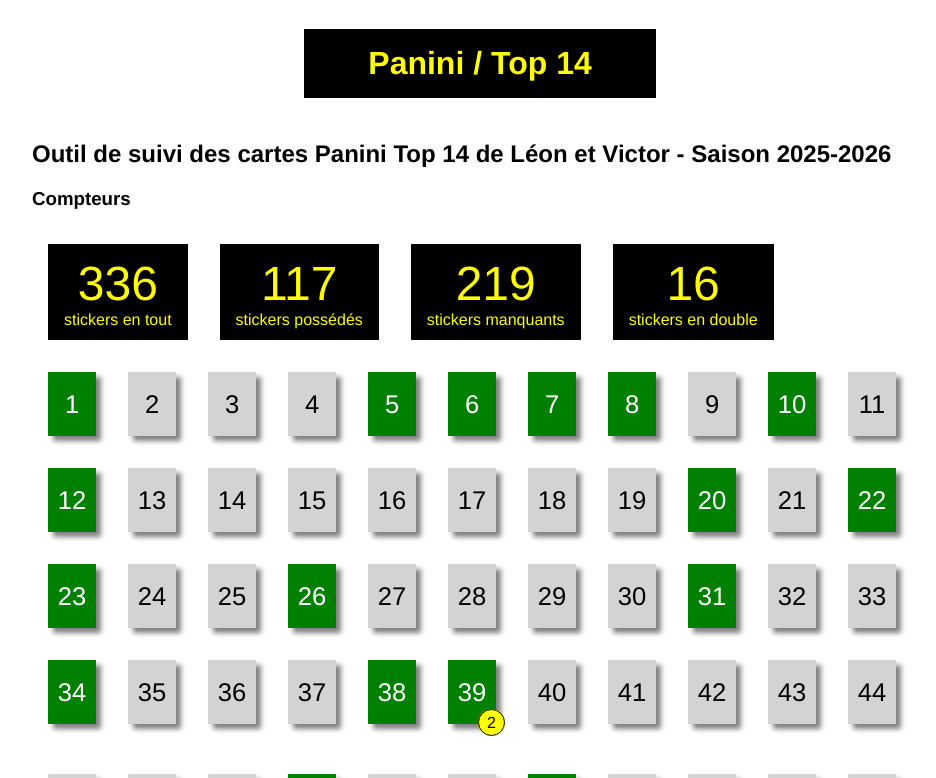
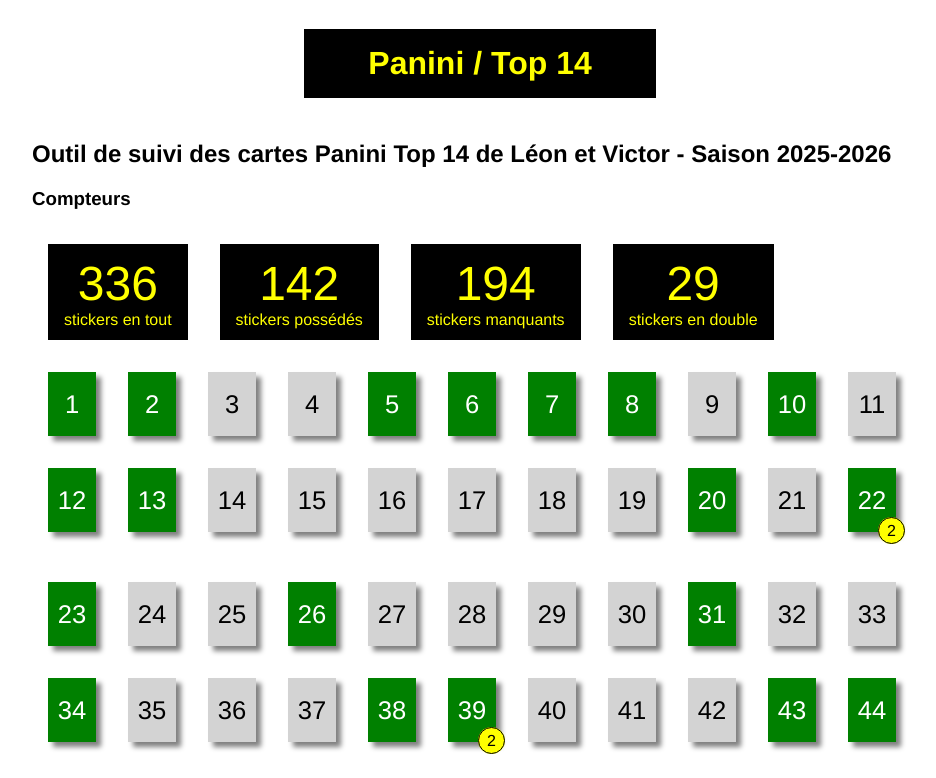
Before and after one commit to mdeverdelhan/panini-top14, an Angular app: page / in a window 1280 px wide. Shown: the top 778 px of the page, without its empty margins (160-1096 px from the left). Built offline with nearby package versions, Linux system fonts and the light colour scheme.

Commit message:
Add stickers

```diff
--- a/src/app/app.ts
+++ b/src/app/app.ts
@@ -15,7 +15,7 @@
 
   protected readonly stickers = signal<DonneeSticker[]>([
   { id: 1, possession: true },
-  { id: 2, possession: false },
+  { id: 2, possession: true },
   { id: 3, possession: false },
   { id: 4, possession: false },
   { id: 5, possession: true },
@@ -26,7 +26,7 @@
   { id: 10, possession: true },
   { id: 11, possession: false },
   { id: 12, possession: true },
-  { id: 13, possession: false },
+  { id: 13, possession: true },
   { id: 14, possession: false },
   { id: 15, possession: false },
   { id: 16, possession: false },
@@ -35,7 +35,7 @@
   { id: 19, possession: false },
   { id: 20, possession: true },
   { id: 21, possession: false },
-  { id: 22, possession: true },
+  { id: 22, possession: true, exemplaires: 2 },
   { id: 23, possession: true },
   { id: 24, possession: false },
   { id: 25, possession: false },
@@ -56,14 +56,14 @@
   { id: 40, possession: false },
   { id: 41, possession: false },
   { id: 42, possession: false },
-  { id: 43, possession: false },
-  { id: 44, possession: false },
-  { id: 45, possession: false },
+  { id: 43, possession: true },
+  { id: 44, possession: true },
+  { id: 45, possession: true },
   { id: 46, possession: false },
   { id: 47, possession: false },
   { id: 48, possession: true },
   { id: 49, possession: false },
-  { id: 50, possession: false },
+  { id: 50, possession: true },
   { id: 51, possession: true },
   { id: 52, possession: false },
   { id: 53, possession: false },
@@ -73,8 +73,8 @@
   { id: 57, possession: true },
   { id: 58, possession: false },
   { id: 59, possession: false },
-  { id: 60, possession: false },
-  { id: 61, possession: false },
+  { id: 60, possession: true },
+  { id: 61, possession: true },
   { id: 62, possession: false },
   { id: 63, possession: true, exemplaires: 2 },
   { id: 64, possession: true },
@@ -95,10 +95,10 @@
   { id: 79, possession: false },
   { id: 80, possession: false },
   { id: 81, possession: false },
-  { id: 82, possession: true },
+  { id: 82, possession: true, exemplaires: 2 },
   { id: 83, possession: false },
   { id: 84, possession: true },
-  { id: 85, possession: false },
+  { id: 85, possession: true },
   { id: 86, possession: false },
   { id: 87, possession: true },
   { id: 88, possession: true },
@@ -122,12 +122,12 @@
   { id: 106, possession: false },
   { id: 107, possession: true },
   { id: 108, possession: false },
-  { id: 109, possession: false },
+  { id: 109, possession: true },
   { id: 110, possession: false },
   { id: 111, possession: false },
   { id: 112, possession: true },
   { id: 113, possession: false },
-  { id: 114, possession: true },
+  { id: 114, possession: true, exemplaires: 2 },
   { id: 115, possession: true, exemplaires: 2 },
   { id: 116, possession: false },
   { id: 117, possession: true },
@@ -143,27 +143,27 @@
   { id: 127, possession: false },
   { id: 128, possession: false },
   { id: 129, possession: true },
-  { id: 130, possession: false },
+  { id: 130, possession: true },
   { id: 131, possession: false },
   { id: 132, possession: false },
   { id: 133, possession: false },
   { id: 134, possession: false },
   { id: 135, possession: false },
-  { id: 136, possession: false },
-  { id: 137, possession: false },
+  { id: 136, possession: true },
+  { id: 137, possession: true },
   { id: 138, possession: false },
   { id: 139, possession: false },
   { id: 140, possession: false },
   { id: 141, possession: false },
   { id: 142, possession: false },
-  { id: 143, possession: true },
+  { id: 143, possession: true, exemplaires: 2 },
   { id: 144, possession: false },
   { id: 145, possession: true },
-  { id: 146, possession: true },
+  { id: 146, possession: true, exemplaires: 2 },
   { id: 147, possession: false },
-  { id: 148, possession: false },
+  { id: 148, possession: true },
   { id: 149, possession: true },
-  { id: 150, possession: true },
+  { id: 150, possession: true, exemplaires: 2 },
   { id: 151, possession: false },
   { id: 152, possession: false },
   { id: 153, possession: false },
@@ -173,15 +173,15 @@
   { id: 157, possession: false },
   { id: 158, possession: false },
   { id: 159, possession: false },
-  { id: 160, possession: true },
+  { id: 160, possession: true, exemplaires: 2 },
   { id: 161, possession: false },
   { id: 162, possession: false },
   { id: 163, possession: false },
   { id: 164, possession: true },
   { id: 165, possession: true },
-  { id: 166, possession: false },
+  { id: 166, possession: true },
   { id: 167, possession: false },
-  { id: 168, possession: true },
+  { id: 168, possession: true, exemplaires: 2 },
   { id: 169, possession: false },
   { id: 170, possession: false },
   { id: 171, possession: true },
@@ -211,32 +211,32 @@
   { id: 195, possession: false },
   { id: 196, possession: true },
   { id: 197, possession: false },
-  { id: 198, possession: false },
+  { id: 198, possession: true },
   { id: 199, possession: false },
   { id: 200, possession: true },
-  { id: 201, possession: true },
+  { id: 201, possession: true, exemplaires: 2 },
   { id: 202, possession: false },
   { id: 203, possession: false },
-  { id: 204, possession: true },
+  { id: 204, possession: true, exemplaires: 2 },
   { id: 205, possession: false },
   { id: 206, possession: false },
   { id: 207, possession: true },
-  { id: 208, possession: false },
+  { id: 208, possession: true },
   { id: 209, possession: true },
   { id: 210, possession: false },
   { id: 211, possession: false },
-  { id: 212, possession: false },
+  { id: 212, possession: true },
   { id: 213, possession: true },
   { id: 214, possession: false },
-  { id: 215, possession: false },
+  { id: 215, possession: true },
   { id: 216, possession: true },
   { id: 217, possession: false },
   { id: 218, possession: true, exemplaires: 2 },
   { id: 219, possession: false },
   { id: 220, possession: true },
-  { id: 221, possession: false },
+  { id: 221, possession: true },
   { id: 222, possession: false },
-  { id: 223, possession: true },
+  { id: 223, possession: true, exemplaires: 2 },
   { id: 224, possession: true },
   { id: 225, possession: false },
   { id: 226, possession: false },
@@ -246,20 +246,20 @@
   { id: 230, possession: true },
   { id: 231, possession: false },
   { id: 232, possession: false },
-  { id: 233, possession: false },
+  { id: 233, possession: true },
   { id: 234, possession: true },
   { id: 235, possession: false },
   { id: 236, possession: true },
   { id: 237, possession: false },
   { id: 238, possession: false },
-  { id: 239, possession: true, exemplaires: 2 },
+  { id: 239, possession: true, exemplaires: 3 },
   { id: 240, possession: false },
   { id: 241, possession: true },
   { id: 242, possession: false },
   { id: 243, possession: true },
   { id: 244, possession: false },
   { id: 245, possession: true },
-  { id: 246, possession: false },
+  { id: 246, possession: true },
   { id: 247, possession: true },
   { id: 248, possession: true },
   { id: 249, possession: false },
@@ -275,7 +275,7 @@
   { id: 259, possession: true },
   { id: 260, possession: true },
   { id: 261, possession: false },
-  { id: 262, possession: false },
+  { id: 262, possession: true },
   { id: 263, possession: false },
   { id: 264, possession: false },
   { id: 265, possession: false },
@@ -286,7 +286,7 @@
   { id: 270, possession: true },
   { id: 271, possession: false },
   { id: 272, possession: true },
-  { id: 273, possession: true, exemplaires: 2 },
+  { id: 273, possession: true, exemplaires: 3 },
   { id: 274, possession: true },
   { id: 275, possession: false },
   { id: 276, possession: false },
@@ -300,7 +300,7 @@
   { id: 284, possession: false },
   { id: 285, possession: false },
   { id: 286, possession: false },
-  { id: 287, possession: false },
+  { id: 287, possession: true },
   { id: 288, possession: true },
   { id: 289, possession: false },
   { id: 290, possession: true },
@@ -331,9 +331,9 @@
   { id: 315, possession: true, exemplaires: 2 },
   { id: 316, possession: false },
   { id: 317, possession: false },
-  { id: 318, possession: true },
+  { id: 318, possession: true, exemplaires: 2 },
   { id: 319, possession: false },
-  { id: 320, possession: true },
+  { id: 320, possession: true, exemplaires: 2 },
   { id: 321, possession: false },
   { id: 322, possession: false },
   { id: 323, possession: false },
@@ -345,7 +345,7 @@
   { id: 329, possession: true },
   { id: 330, possession: true },
   { id: 331, possession: true },
-  { id: 332, possession: false },
+  { id: 332, possession: true },
   { id: 333, possession: true },
   { id: 334, possession: false },
   { id: 335, possession: false },
```
